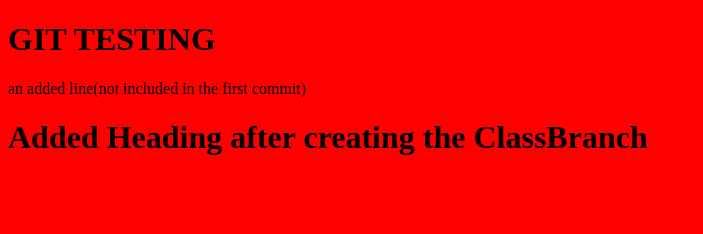
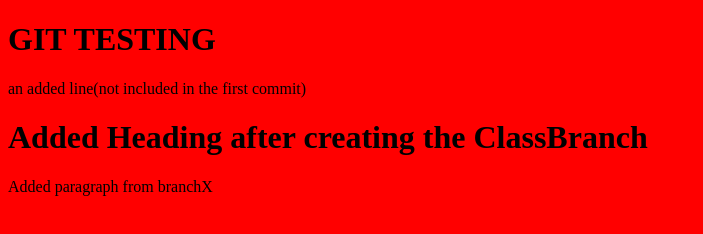
Before and after one commit to redhack4luck/gitFolder, a plain HTML site: page index.html in a window 1280 px wide. Shown: the whole page, without its empty margins (0-703 px from the left). Drawn offline with Linux system fonts and the light colour scheme.

Commit message:
Update index.html
modifying index.html in a new branch created in gitHub

```diff
--- a/index.html
+++ b/index.html
@@ -10,5 +10,6 @@
     <h1>GIT TESTING</h1>
     <p>an added line(not included in the first commit)</p>
     <h1>Added Heading after creating the ClassBranch</h1>
+    <p>Added paragraph from branchX</p>
 </body>
 </html>
```
